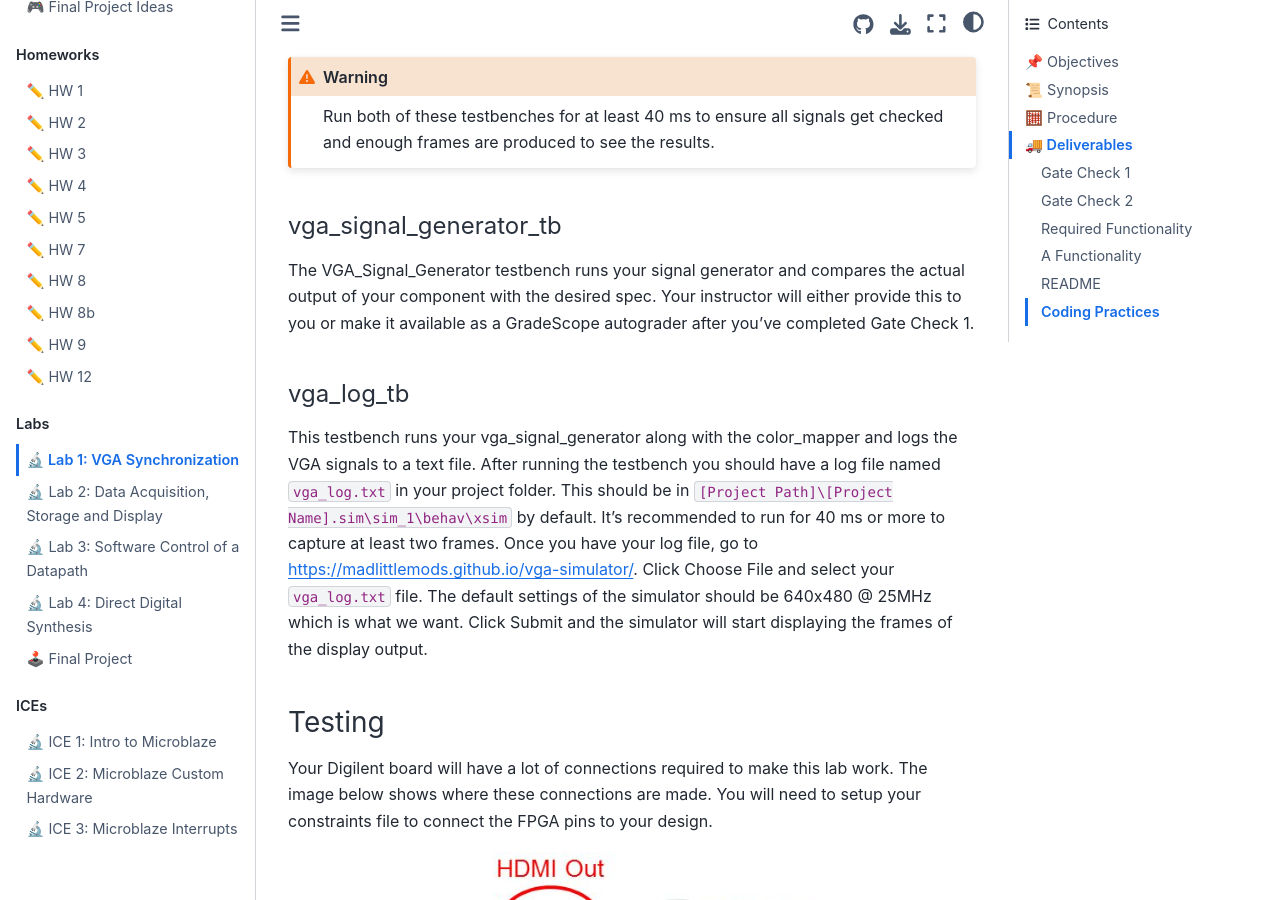
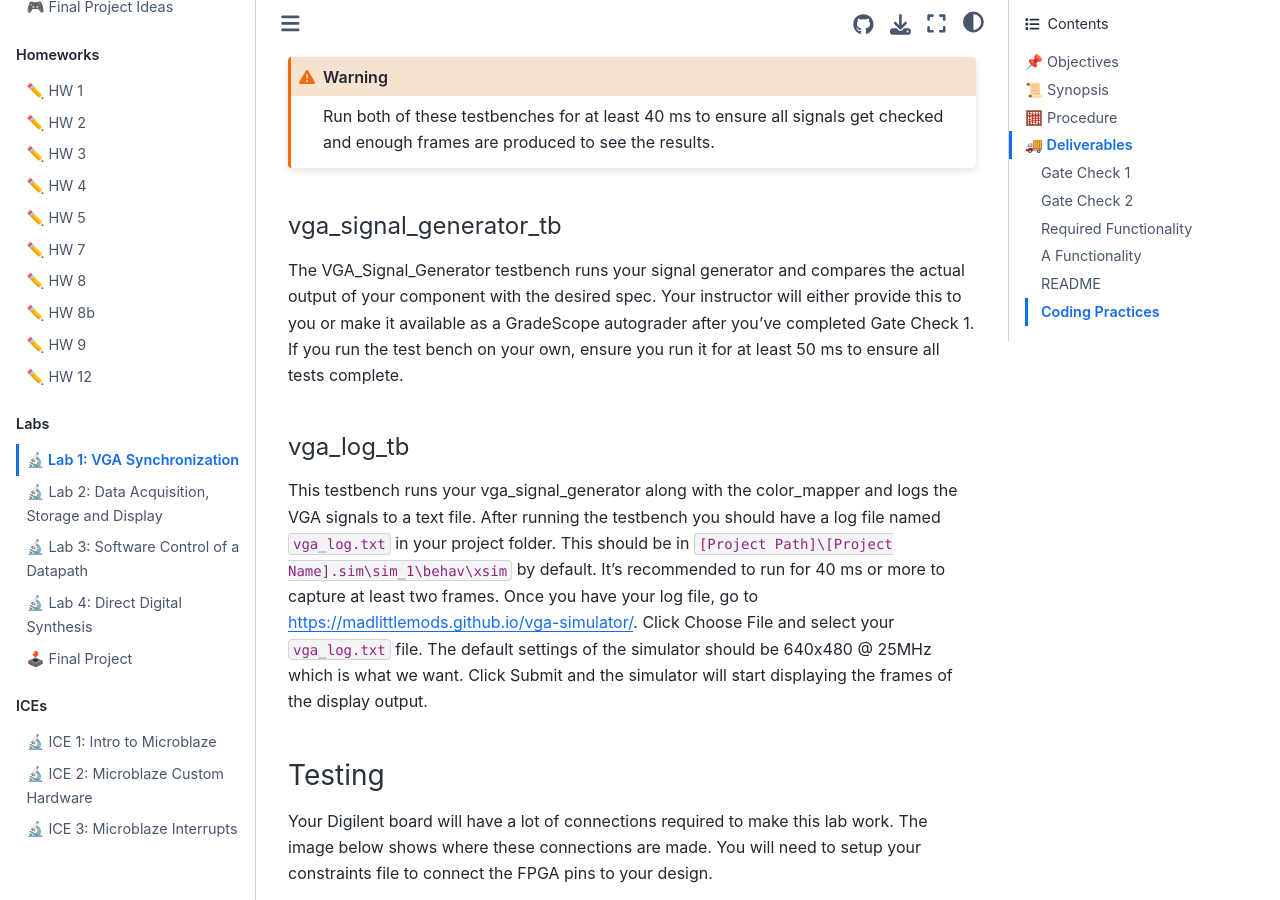
Before and after one commit to USAFA-ECE/ece383, a Jupyter Book: the page built from book/Assignments/lab1.md, in a window 1280 px wide and 900 px high, scrolled down 6663 px. Built offline with Jupyter Book 1.0.4 settings and Sphinx 7.4.7 and the Sphinx Book theme 1.1.4, drawn with Linux system fonts in a browser that asks for light colours; pages that are not in the unit, such as notebooks, are missing from menus.

Commit message:
Update lab1.md

```diff
--- a/book/Assignments/lab1.md
+++ b/book/Assignments/lab1.md
@@ -132,7 +132,7 @@ Run both of these testbenches for at least 40 ms to ensure all signals get check
 
 #### vga_signal_generator_tb
 
-The VGA_Signal_Generator testbench runs your signal generator and compares the actual output of your component with the desired spec.  Your instructor will either provide this to you or make it available as a GradeScope autograder after you've completed Gate Check 1.
+The VGA_Signal_Generator testbench runs your signal generator and compares the actual output of your component with the desired spec.  Your instructor will either provide this to you or make it available as a GradeScope autograder after you've completed Gate Check 1.  If you run the test bench on your own, ensure you run it for at least 50 ms to ensure all tests complete.
 
 #### vga_log_tb
 
```
